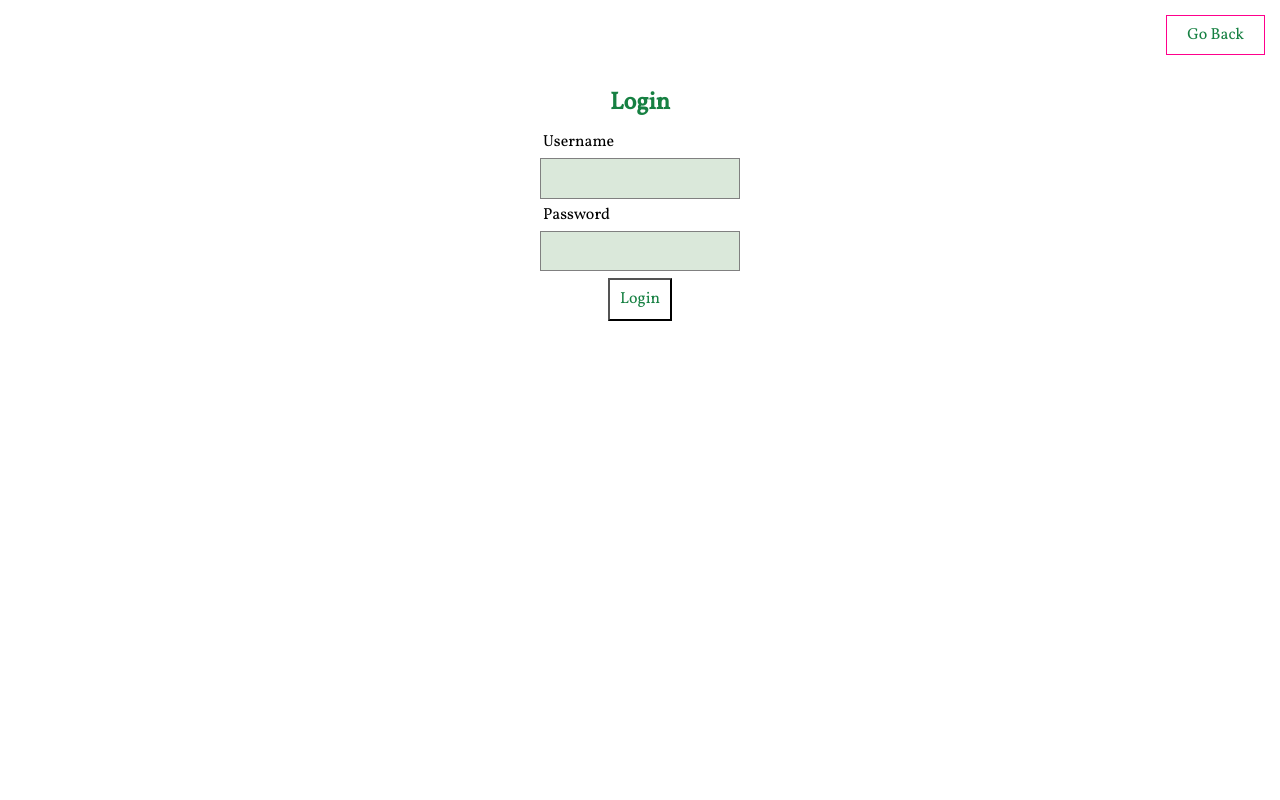
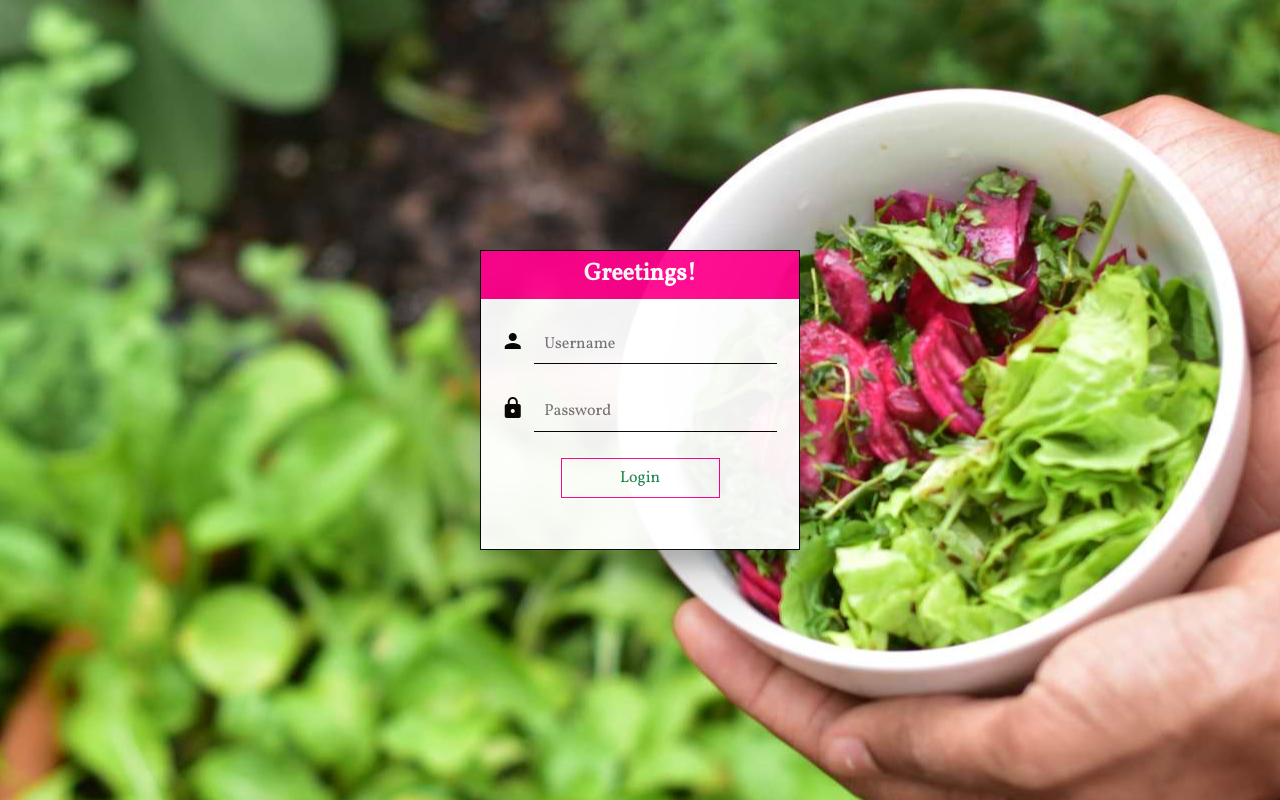
Before and after one commit to Mengqi89/open-garden-client, a React (Create React App) app: page /login in a window 1280 px wide. Built offline with nearby package versions, Linux system fonts and the light colour scheme.

Commit message:
redesign login page css

```diff
--- a/src/components/LoginForm/LoginForm.css
+++ b/src/components/LoginForm/LoginForm.css
@@ -1,14 +1,59 @@
+@import url('https://fonts.googleapis.com/icon?family=Material+Icons');
+
 .LoginForm {
+    border: solid 1.2px;
+    background: white;
+    opacity: 0.94;
+    width: 320px;
+    height: 300px;
+    padding: 0;
+    box-shadow: 0 2rem 4rem rgba(0,0,0,0.2), 0 1rem 1rem rgba(0,0,0,0.2);
+}
+
+/* format title */
+.LoginForm h2 {
+    background: rgb(255, 0, 140);
+    color: white;
+    width: 100%;
+    height: 2em;
+    margin: 0;
     display: flex;
     flex-direction: column;
-    align-items: center;
+    justify-content: center;
 }
 
-.LoginForm div {
+/* position input fields */
+.username, .password {
     display: flex;
-    flex-direction: column;
+    flex-direction: row;
+    justify-content: space-around;
+    margin: 1.5em 1em;
 }
 
-label {
+/* format input fields */
+#Login__password, #Login__username {
+    border: none;
+    border-bottom: 1px solid black;
+    background: none;
+    width: 85%;
+}
+
+#Login__password:focus, #Login__username:focus {
+    outline: none;
+}
+
+/* format button */
+
+.LoginForm button {
+    border: 1px solid rgb(255, 0, 140);
+    width: 50%;
     display: block;
+    margin-top: 2em;
+    margin: auto;
 }
+
+
+/* align icons to input fields */
+.material-icons {
+    margin-top: 6px;
+}
--- a/src/components/LoginForm/LoginForm.js
+++ b/src/components/LoginForm/LoginForm.js
@@ -30,23 +30,23 @@ class LoginForm extends Component {
         const { error } = this.state
         return (
             <form className='LoginForm' onSubmit={(event) => this.handleSubmitJwtAuth(event)}>
+                <h2>Greetings!</h2>
+                <div className='login__check'></div>
                 <div role='alert'>{error && <p className='red'>{error}</p>}</div>
                 <div className='username'>
-                    <label htmlFor='Login__username'>
-                        Username
-                    </label>
+                    <i className="material-icons">person</i>
                     <input
                         name='username'
+                        placeholder='Username'
                         type='text'
                         required
                         id='Login__username' />
                 </div>
                 <div className='password'>
-                    <label htmlFor='Login__password'>
-                        Password
-                    </label>
+                    <i className="material-icons">lock</i>
                     <input
                         name='password'
+                        placeholder='Password'
                         type='password'
                         required
                         id='Login__password' />
--- /dev/null
+++ b/src/components/LoginPage/LoginPage.css
@@ -0,0 +1,6 @@
+.LoginPage {
+    background: url(../../images/vegetable-bowl.jpg) no-repeat center fixed;
+    height: 100vh;
+    display: flex;
+    flex-direction: column;
+}
--- a/src/components/LoginPage/LoginPage.js
+++ b/src/components/LoginPage/LoginPage.js
@@ -1,7 +1,8 @@
 import React from 'react'
 import { withRouter } from 'react-router-dom'
 import LoginForm from '../LoginForm/LoginForm'
-import { Link } from 'react-router-dom'
+// import { Link } from 'react-router-dom'
+import './LoginPage.css'
 
 function LoginPage(props) {
 
@@ -13,10 +14,9 @@ function LoginPage(props) {
 
     return (
         <div className='LoginPage'>
-            <nav >
+            {/* <nav >
                 <Link to='/'>Go Back</Link>
-            </nav>
-            <h2>Login</h2>
+            </nav> */}
             <LoginForm onLoginSuccess={handleLoginSuccess} />
         </div>
     );
--- a/src/index.css
+++ b/src/index.css
@@ -33,14 +33,13 @@ input {
 
 form {
     padding: 10px;
+    margin: auto;
 }
 
 form button {
     cursor: pointer;
     color: #168042;
     background-color: transparent;
-    /* padding: 10px;
-    margin: 5px; */
 }
 
 form button:hover {
@@ -71,7 +70,7 @@ a:visited {
 }
 
 a:hover {
-  color: rgb(255, 0, 140)
+  color: rgb(255, 0, 140);
 }
 
 a:active {
@@ -122,6 +121,5 @@ input.radio {
 @media only screen and (min-width: 650px) {
     form {
         width: 70%;
-        margin: auto;
     }
 }
```
Also changed, not shown: src/images/vegetable-bowl.jpg (added).
